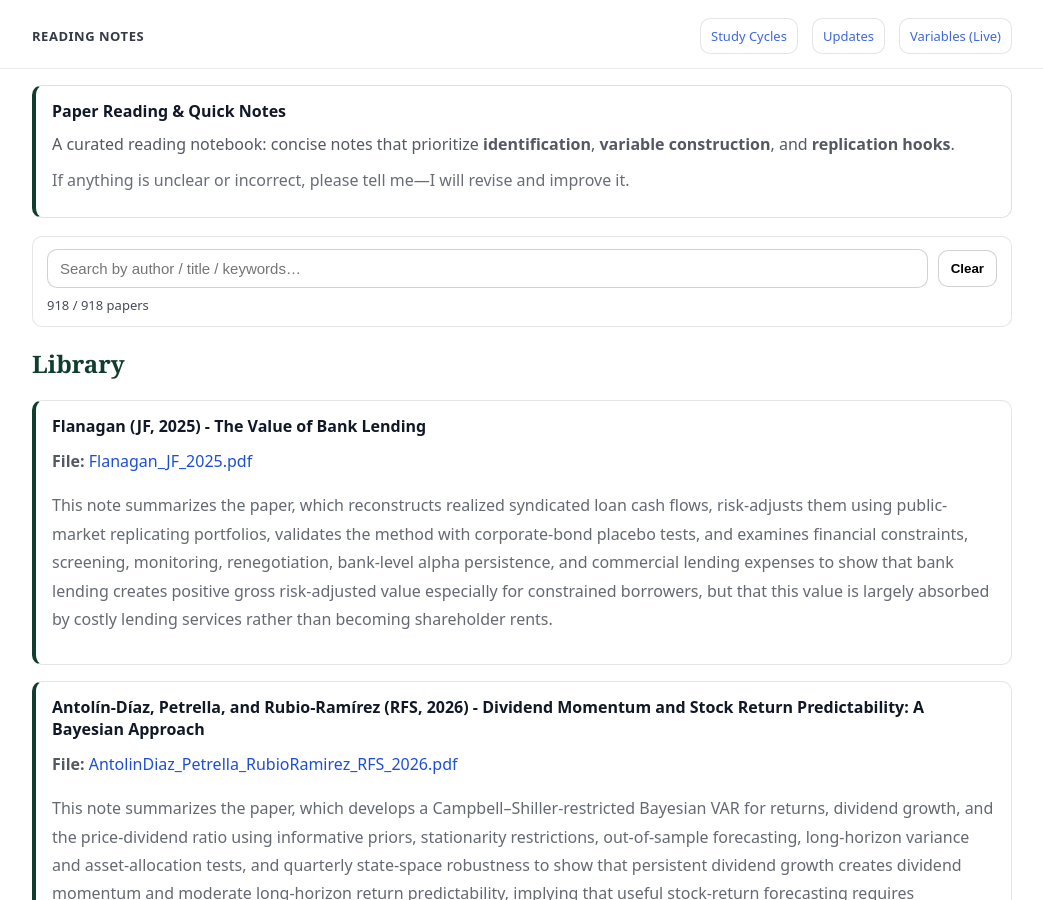
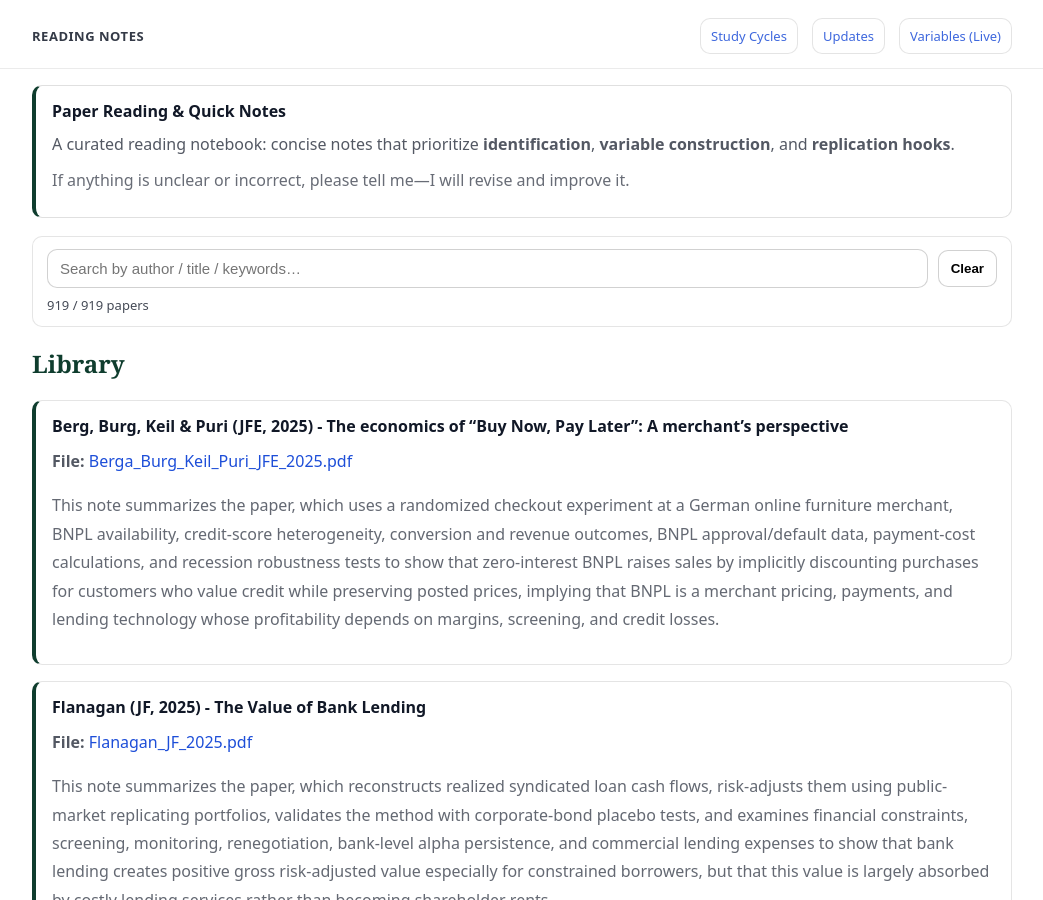
Before and after one commit to yaxinzn/study-archive, a Jekyll site: the page built from reading/index.md, in a window 1280 px wide and 900 px high. Shown: the whole window, without its empty margins (118-1161 px from the left). Built offline with Jekyll 4.4.1, drawn with Linux system fonts in a browser that asks for light colours.

Commit message:
Reading: add/update Berga_Burg_Keil_Puri_JFE_2025.pdf

```diff
--- a/_data/reading.yml
+++ b/_data/reading.yml
@@ -1,3 +1,7 @@
+- title: "Berg, Burg, Keil & Puri (JFE, 2025) - The economics of “Buy Now, Pay Later”: A merchant’s perspective"
+  file: "Berga_Burg_Keil_Puri_JFE_2025.pdf"
+  desc: "This note summarizes the paper, which uses a randomized checkout experiment at a German online furniture merchant, BNPL availability, credit-score heterogeneity, conversion and revenue outcomes, BNPL approval/default data, payment-cost calculations, and recession robustness tests to show that zero-interest BNPL raises sales by implicitly discounting purchases for customers who value credit while preserving posted prices, implying that BNPL is a merchant pricing, payments, and lending technology whose profitability depends on margins, screening, and credit losses."
+
 - title: "Flanagan (JF, 2025) - The Value of Bank Lending"
   file: "Flanagan_JF_2025.pdf"
   desc: "This note summarizes the paper, which reconstructs realized syndicated loan cash flows, risk-adjusts them using public-market replicating portfolios, validates the method with corporate-bond placebo tests, and examines financial constraints, screening, monitoring, renegotiation, bank-level alpha persistence, and commercial lending expenses to show that bank lending creates positive gross risk-adjusted value especially for constrained borrowers, but that this value is largely absorbed by costly lending services rather than becoming shareholder rents."
```
Also changed, not shown: 1 other file.
